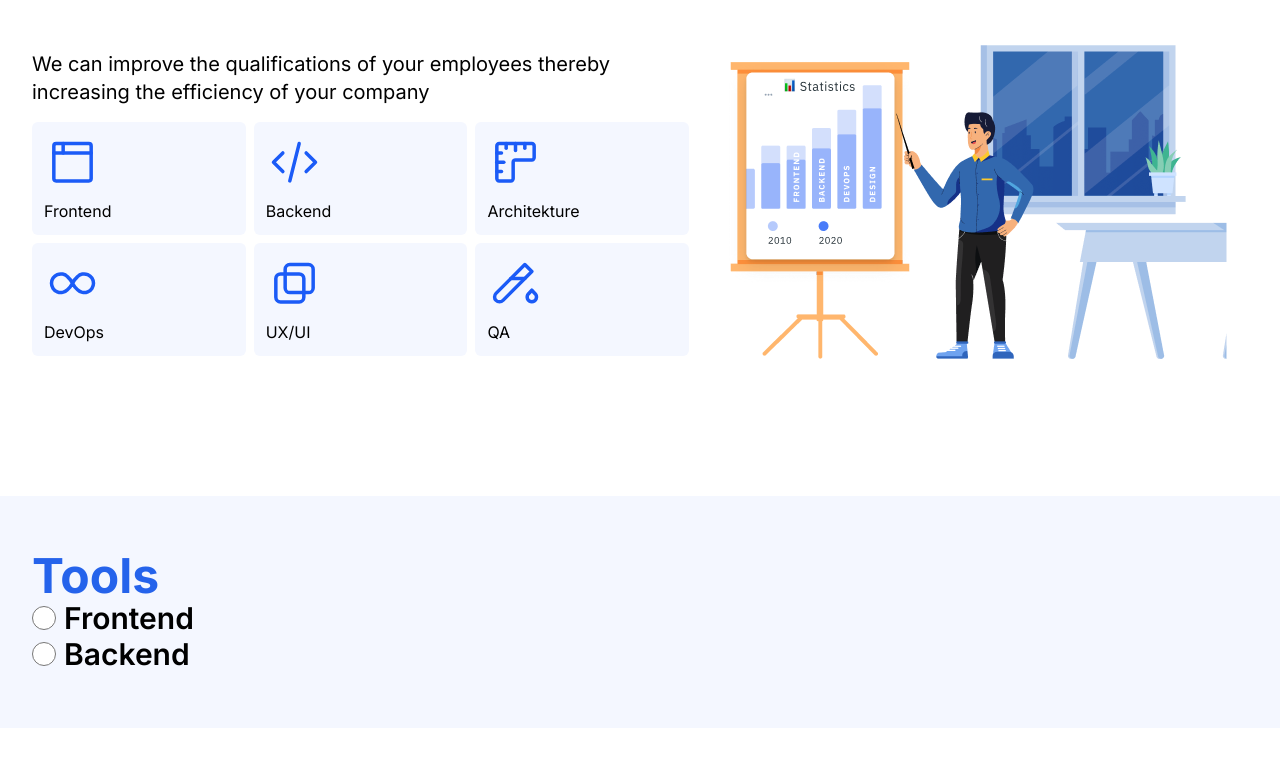
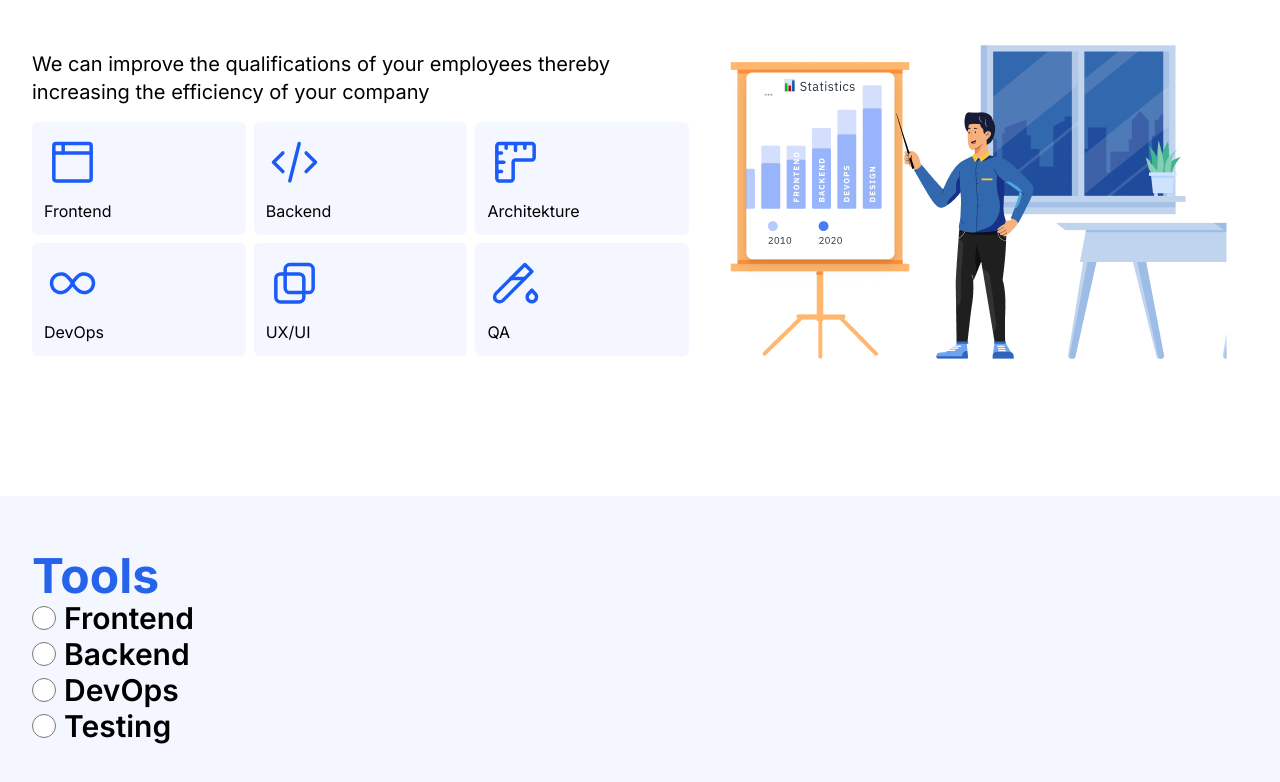
Before and after one commit to 01110011r/udevsio, a Next.js app: page / in a window 1280 px wide. Shown: the part 4753-5535 px from the top of the page. Built offline with nearby package versions, Linux system fonts and the light colour scheme.

Commit message:
tools type added.

```diff
--- a/src/components/sections/Tools.tsx
+++ b/src/components/sections/Tools.tsx
@@ -20,6 +20,16 @@ export default function Tools() {
             <input type='radio' className='w-6'/>
             <span className='text-3xl font-semibold'>Backend</span>
             </label>
+
+            <label className='flex gap-2'>
+            <input type='radio' className='w-6'/>
+            <span className='text-3xl font-semibold'>DevOps</span>
+            </label>
+
+            <label className='flex gap-2'>
+            <input type='radio' className='w-6'/>
+            <span className='text-3xl font-semibold'>Testing</span>
+            </label>
           </div>
         </form>
         </div>
```
